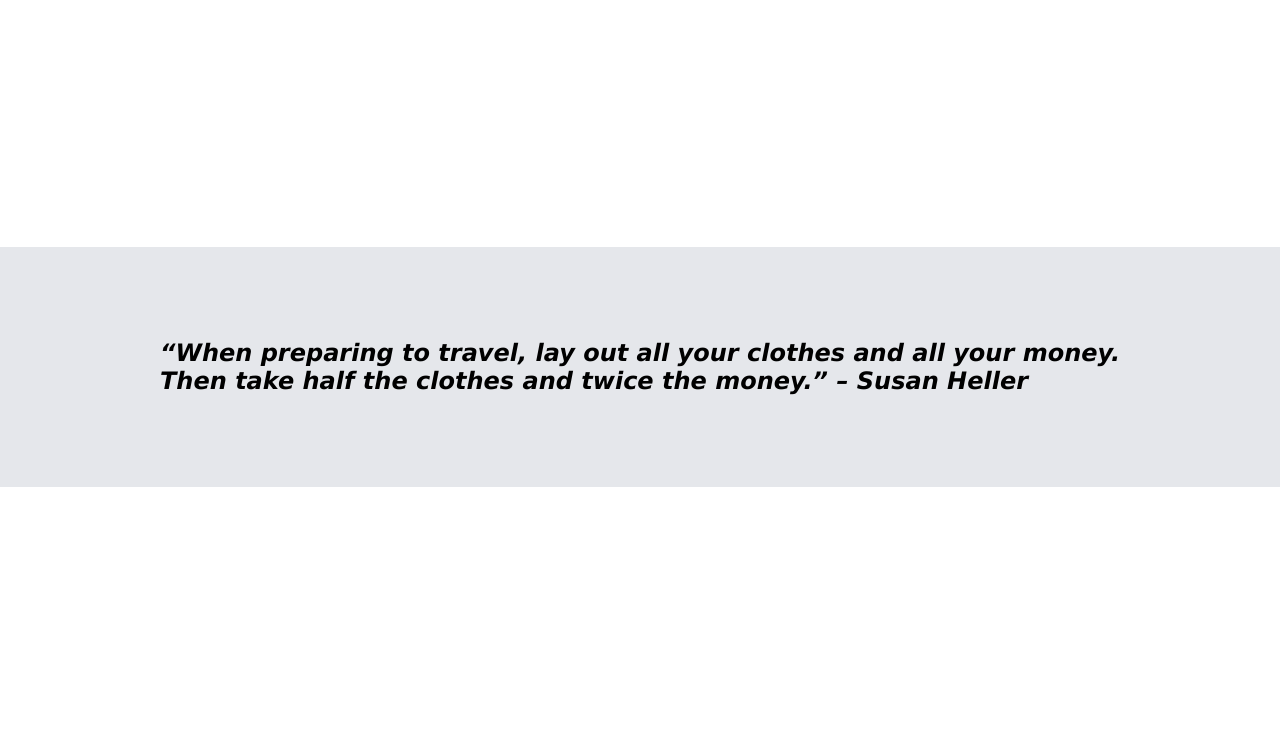
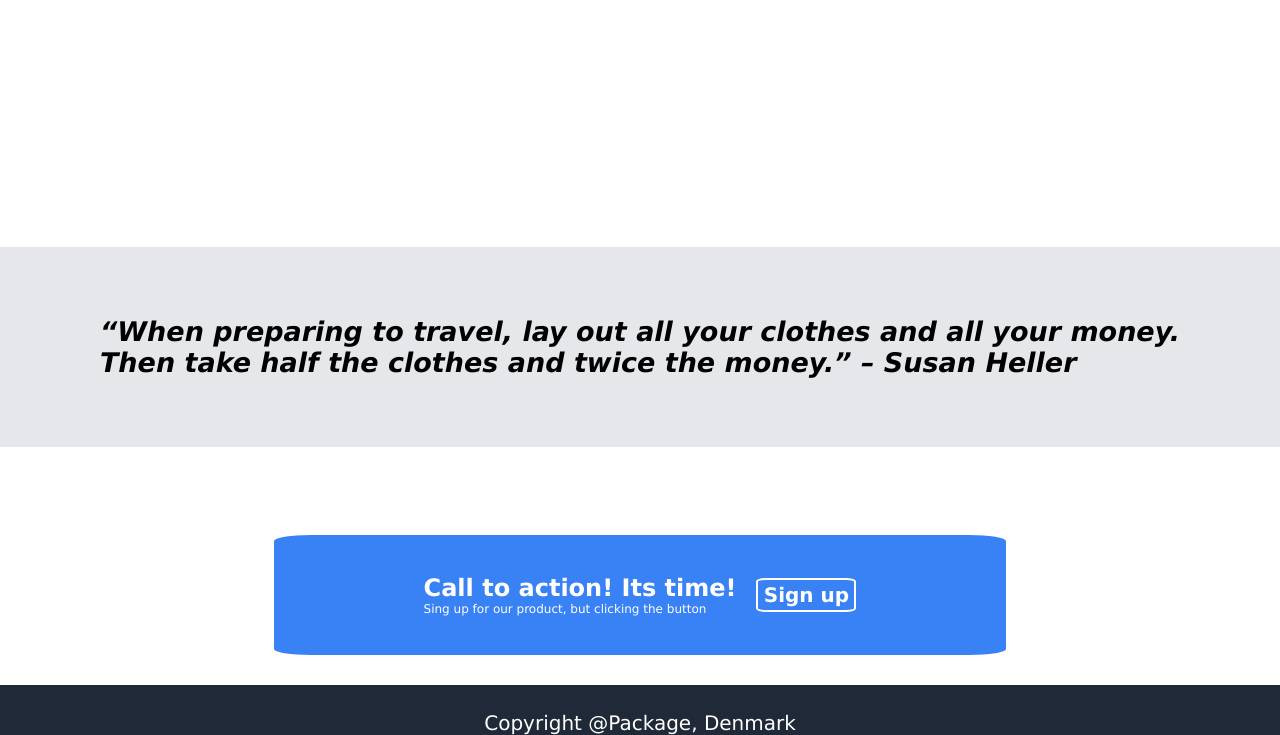
Before and after one commit to jakobpedersen1992/Landing-Page, a plain HTML site: page index.html in a window 1280 px wide. Shown: the part 1088-1823 px from the top of the page. Before the commit the page ends 1575 px from the top, so only its background shows below. Drawn offline with Linux system fonts and the light colour scheme.

Commit message:
final projet

```diff
--- a/index.html
+++ b/index.html
@@ -58,5 +58,15 @@
         <h2>“When preparing to travel, lay out all your clothes and all your money. <br>Then take half the clothes and twice the money.” – Susan Heller</h2>
     </div>
 </section>
+<br>
+<br>
+<section class="sec4">
+    <div class="donationbox">
+        <h2>Call to action! Its time!<span class="small">Sing up for our product, but clicking the button</span></h2>
+        <button class="btn2"> Sign up</button>
+</section>
 </body>
+<footer class="footer">
+        Copyright @Package, Denmark <br>
+</footer>
 </html>
--- a/styles.css
+++ b/styles.css
@@ -128,7 +128,7 @@ a:hover{
 .sec3{
     margin-top: 200px;
     background-color: #E5E7EB;
-    height: 30vh;
+    height: 25vh;
     display: flex;
     align-items: center;
     justify-content: center;
@@ -136,4 +136,65 @@ a:hover{
 
 .quote{
     font-style: italic;
+    font-size: 18px;
 }
+
+.sec4{
+display: flex;
+justify-content: center;
+height: 25vh;
+}
+
+.donationbox{
+    display: flex;
+    margin-top: 50px;
+    background-color: #3882f6;
+    color: #fff;
+    max-height: 75px;
+    padding: 60px 150px 60px 150px;
+    justify-content: space-evenly;
+    align-items: center;
+    border-radius: 5%;
+
+}
+
+.small{
+    display: block;
+    font-size: 12px;
+    font-weight: lighter;
+    flex-wrap: wrap;
+    flex: 1;
+
+}
+
+.btn2{
+    background-color: #3882f6;
+    color: #fff;
+    font-size: 20px;
+    font-weight: bold;
+    border: 2px solid white;
+    width: 100px;
+    height: 30px;
+    border-radius: 10%;
+    padding: 15px 0;
+    display: flex;
+    justify-content: center;
+    align-items: center;
+    cursor: pointer;
+    margin-left: 20px;
+}
+
+.btn2:hover{
+    transform: scale(1.2);
+}
+
+
+footer{
+    background: #1F2937;
+    color: #fff;
+    display: flex;
+    height: 50px;
+    align-items: end;
+    justify-content: center;
+    font-size: 20px;
+}
```
